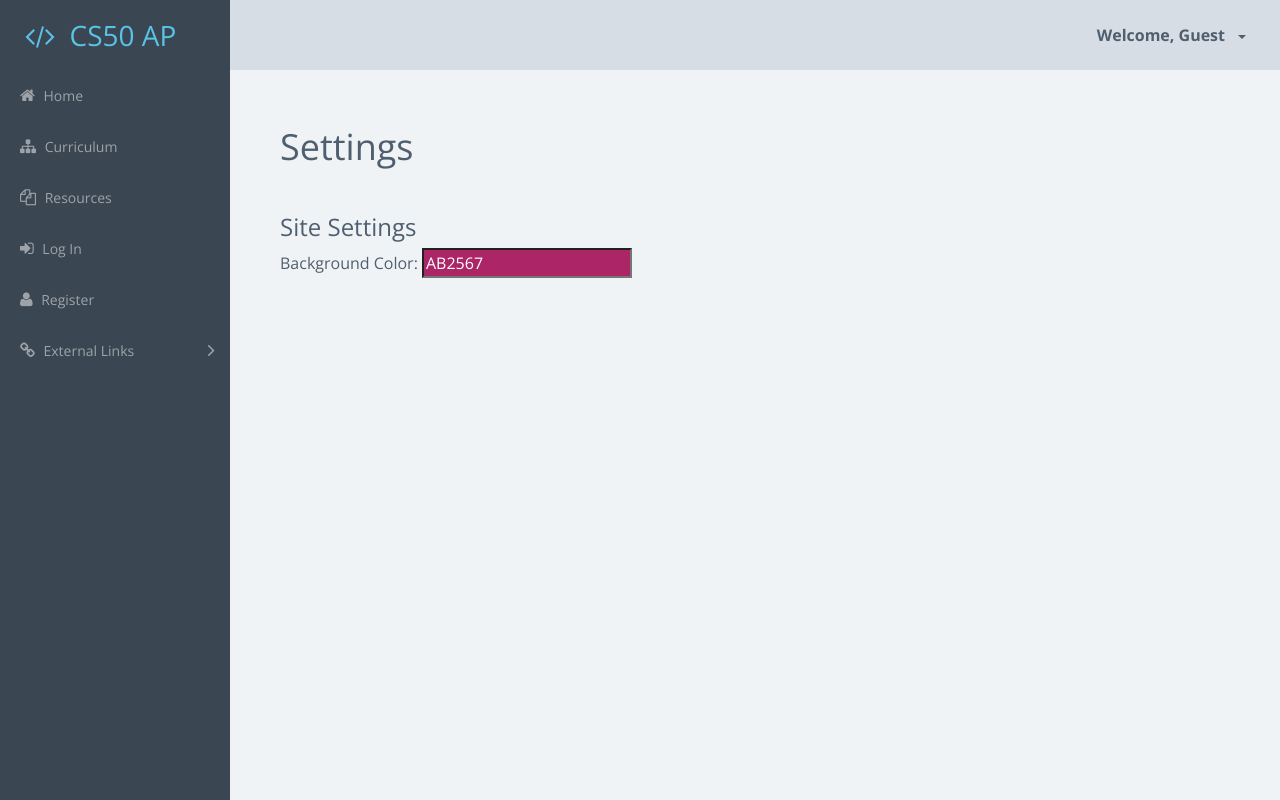
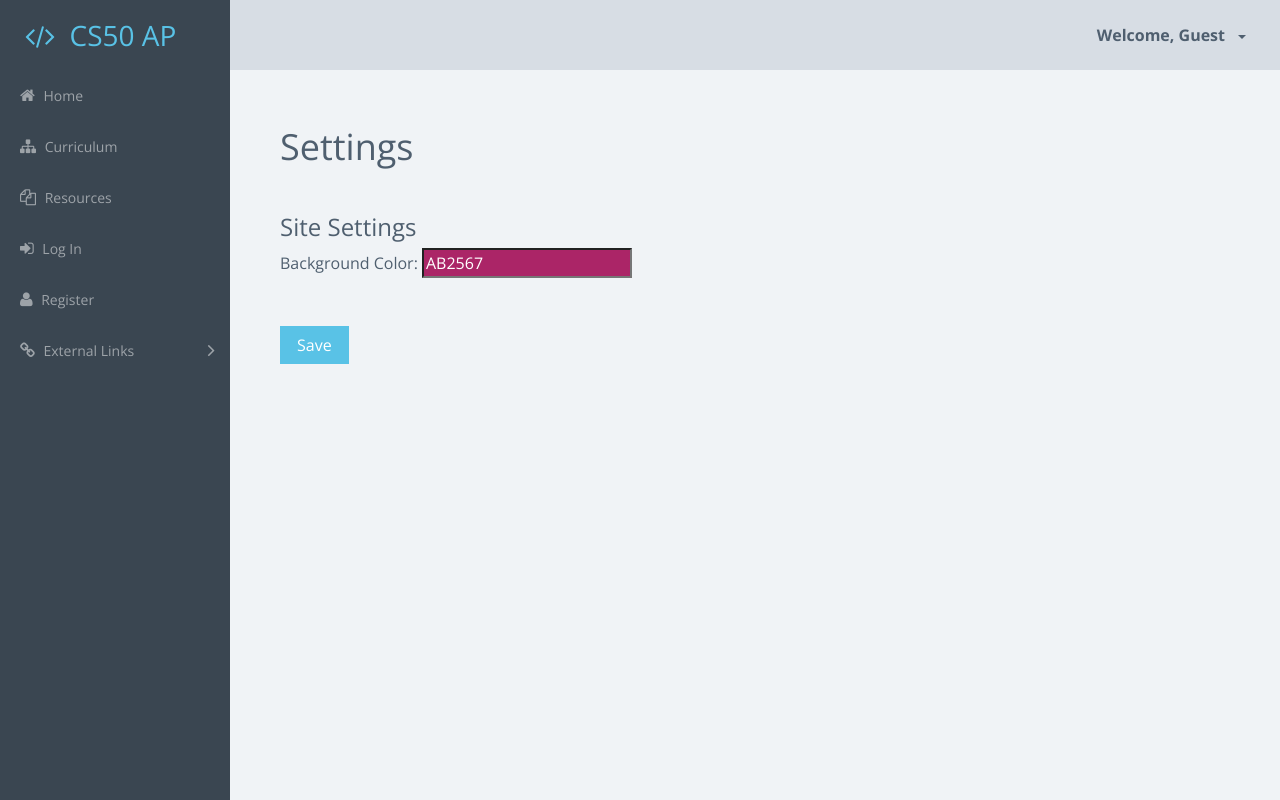
Before and after one commit to HakunaAndMatata/ap-portal50, a Django app: page /settings/ in a window 1280 px wide. Run offline with Django 3.2, Linux system fonts and the light colour scheme; parts of the project's set-up code (start-up, migrations or seed data) failed here and were passed over; some libraries are stand-ins or nearby versions.

Commit message:
added color to user profile, placed picker in settings

```diff
--- a/curriculum/models.py
+++ b/curriculum/models.py
@@ -22,6 +22,7 @@ class UserProfile(models.Model):
 	acct_type = models.CharField(max_length=3, choices=ACCT_TYPE_CHOICES, default=TEACHER)
 	approved = models.BooleanField(default=False)
 	location = models.CharField(max_length=300, default="")
+	bgcolor = models.CharField(max_length=7, default="F0F3F6")
 	def __unicode__(self):
 		return self.user.username
 
--- a/curriculum/templates/curriculum/settings.html
+++ b/curriculum/templates/curriculum/settings.html
@@ -13,6 +13,8 @@
 <h4>Site Settings</h4>
 Background Color:  <input class="jscolor" value="ab2567">
 
+<br /><br /><br />
+<button onclick="save()" class="btn btn-primary">Save</button>
 {% endblock %}
 
 
@@ -22,6 +24,9 @@ $(document).ready(function() {
     $('#navbar-settings').addClass('active');
 });
 
+function save() {
+
+}
 
 </script>
 {% endblock %}
```
Also changed, not shown: curriculum/migrations/0021_userprofile_bgcolor.py (added), curriculum/static/curriculum/modular/css/app.css (line endings or trailing spaces), db.sqlite3, 2 other files.
